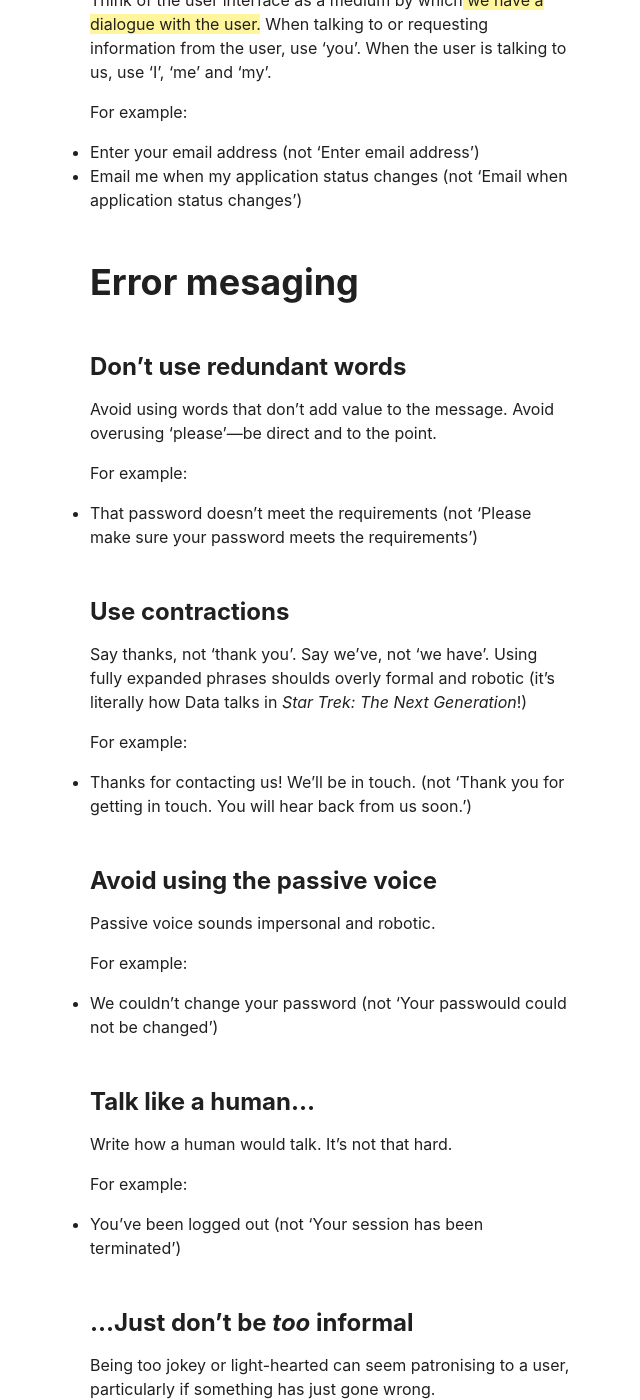
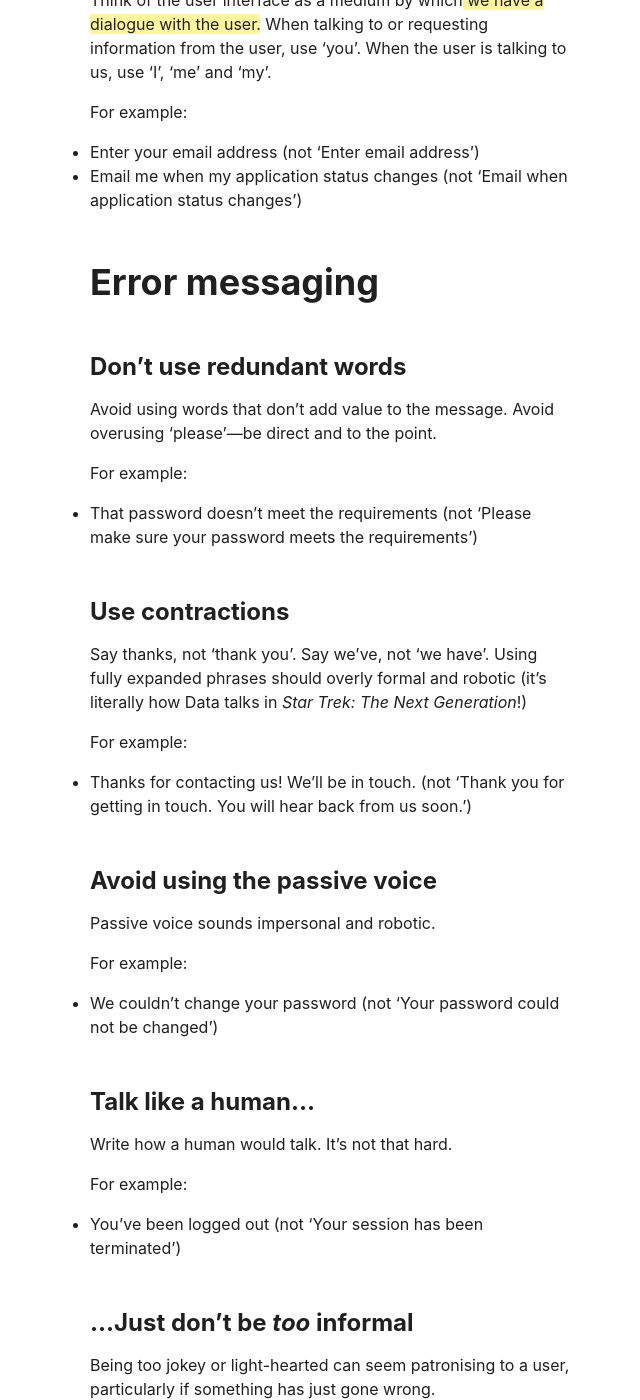
Before and after one commit to querkmachine/FSFrontEndDocs, a Jekyll site: the page built from authoring-guidelines/writing-microcopy.md, in a window 1280 px wide and 1400 px high, scrolled down 1999 px. Shown: the whole window, without its empty margins (150-790 px from the left). Built offline with Jekyll 4.4.1, drawn with Linux system fonts in a browser that asks for light colours.

Commit message:
Fix typos

```diff
--- a/authoring-guidelines/writing-microcopy.md
+++ b/authoring-guidelines/writing-microcopy.md
@@ -59,7 +59,7 @@ For example:
 * Enter your email address (not 'Enter email address')
 * Email me when my application status changes (not 'Email when application status changes')
 
-## Error mesaging
+## Error messaging
 
 ### Don't use redundant words
 
@@ -71,7 +71,7 @@ For example:
 
 ### Use contractions
 
-Say thanks, not 'thank you'. Say we've, not 'we have'. Using fully expanded phrases shoulds overly formal and robotic (it's literally how Data talks in *Star Trek: The Next Generation*!)
+Say thanks, not 'thank you'. Say we've, not 'we have'. Using fully expanded phrases should overly formal and robotic (it's literally how Data talks in *Star Trek: The Next Generation*!)
 
 For example:
 
@@ -83,7 +83,7 @@ Passive voice sounds impersonal and robotic.
 
 For example:
 
-* We couldn't change your password (not 'Your passwould could not be changed')
+* We couldn't change your password (not 'Your password could not be changed')
 
 ### Talk like a human&hellip;
 
```
Also changed, not shown: concepts/accessibility.md (+1 -1 lines), tools/browser-support.md (+1 -1 lines), tools/pattern-libraries.md (+1 -1 lines).
